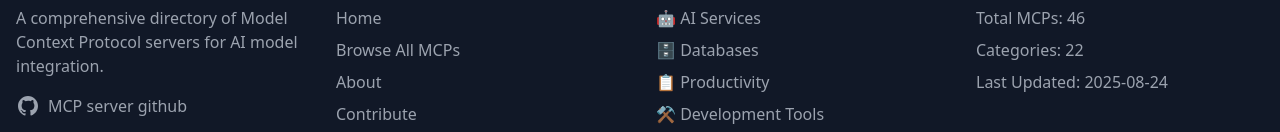
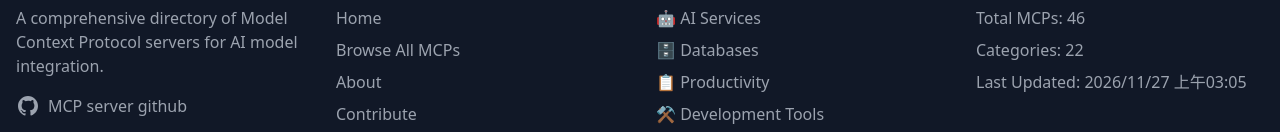
Before and after one commit to jason660519/MCP-Navigator, a React (Vite) app in the folder mcp-navigator/: page /contact in a window 1280 px wide. Shown: the part 820-952 px from the top of the page. Built offline with nearby package versions, Linux system fonts and the light colour scheme.

Commit message:
Add dynamic build time to footer last updated

```diff
--- a/mcp-navigator/src/components/layout/Footer.tsx
+++ b/mcp-navigator/src/components/layout/Footer.tsx
@@ -5,6 +5,17 @@ import { slugify } from '../../lib/utils';
 export default function Footer() {
   const { mcpData } = useMCP();
   const currentYear = new Date().getFullYear();
+
+  // 獲取建置時間，如果沒有則使用當前時間
+  const buildTime = import.meta.env.VITE_BUILD_TIME || new Date().toISOString();
+  const lastUpdated = new Date(buildTime).toLocaleString('zh-TW', {
+    year: 'numeric',
+    month: '2-digit',
+    day: '2-digit',
+    hour: '2-digit',
+    minute: '2-digit',
+    timeZone: 'Asia/Taipei'
+  });
 
   // Get some featured categories
   const featuredCategories = mcpData?.categories.slice(0, 6) || [];
@@ -101,7 +112,7 @@ export default function Footer() {
               </li>
               <li className="text-gray-400">
                 <span className="font-medium">Last Updated:</span>{' '}
-                2025-08-24
+                {lastUpdated}
               </li>
             </ul>
           </div>
--- a/mcp-navigator/vite.config.ts
+++ b/mcp-navigator/vite.config.ts
@@ -6,6 +6,11 @@ export default defineConfig({
   plugins: [react()],
   // 設定 GitHub Pages 的 base URL
   base: process.env.NODE_ENV === 'production' ? '/MCP-Navigator/' : '/',
+  // 定義環境變數
+  define: {
+    // 注入建置時間
+    'import.meta.env.VITE_BUILD_TIME': JSON.stringify(new Date().toISOString()),
+  },
   resolve: {
     alias: {
       "@": path.resolve(__dirname, "./src"),
```
